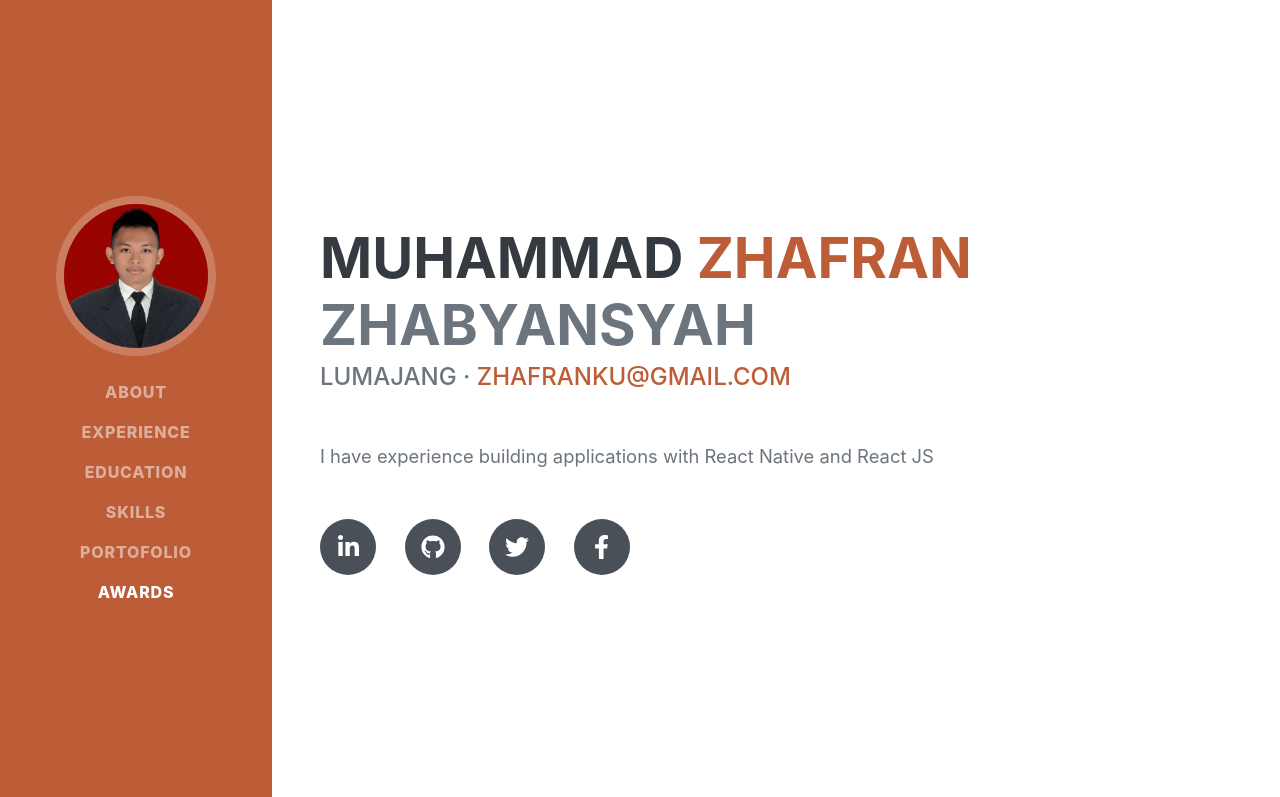
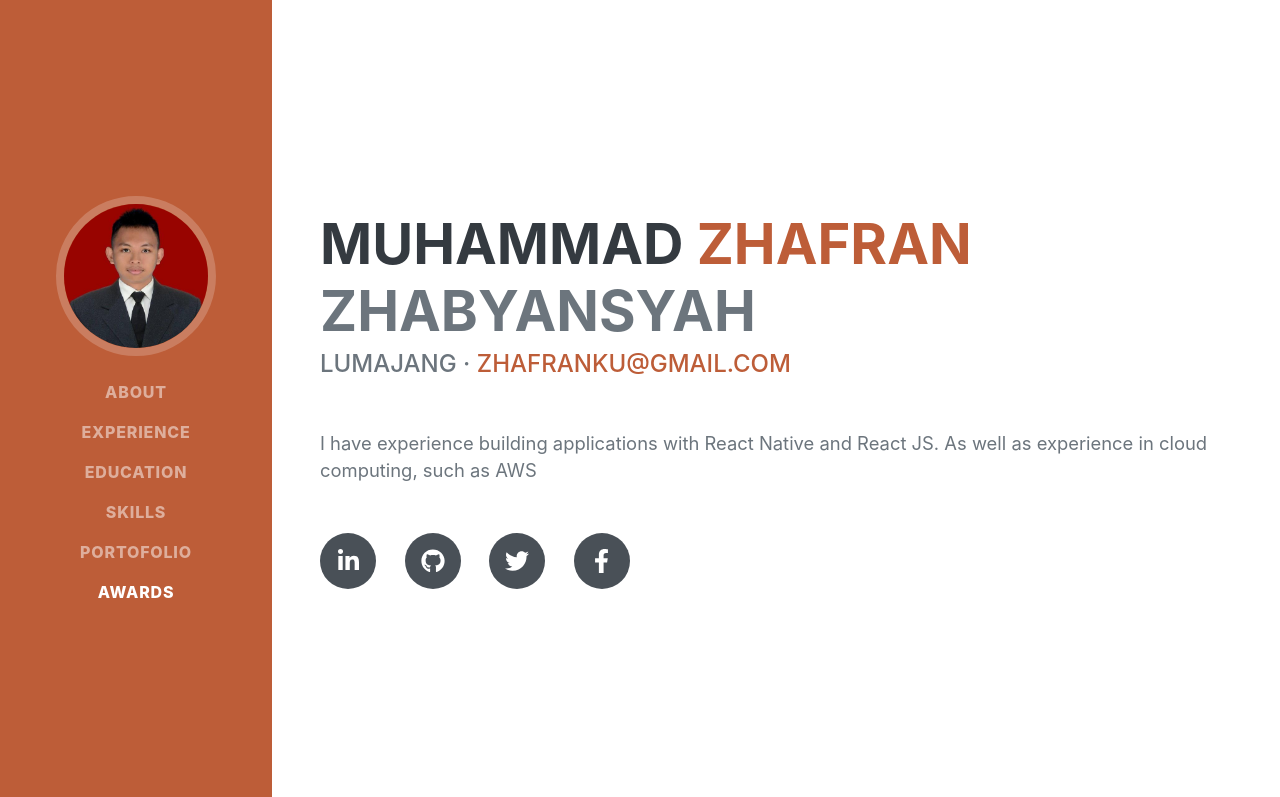
Before and after one commit to zhabyans/zhabyans.github.io, a plain HTML site: page index.html in a window 1280 px wide. Shown: the top 797 px of the page. Drawn offline with nearby package versions, Linux system fonts and the light colour scheme; a web font is replaced by a local one.

Commit message:
add desc

```diff
--- a/index.html
+++ b/index.html
@@ -54,7 +54,8 @@
                     Lumajang ·
                     <a href="mailto:zhafranku@gmail.com">zhafranku@gmail.com</a>
                 </div>
-                <p class="lead mb-5">I have experience building applications with React Native and React JS</p>
+                <p class="lead mb-5">I have experience building applications with React Native and React JS. As well as
+                    experience in cloud computing, such as AWS</p>
                 <div class="social-icons">
                     <a class="social-icon" target="_blank" href="https://www.linkedin.com/in/zhabyans/"><i
                             class="fab fa-linkedin-in"></i></a>
```
